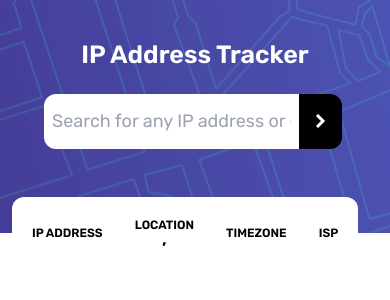
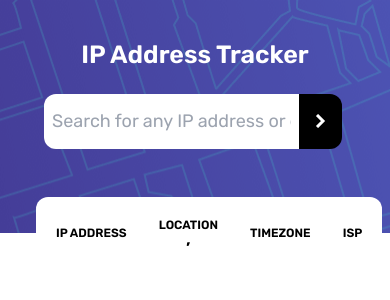
Before and after one commit to vinimercesbr/ip-address-tracker, a Vue app: page / in a window 390 px wide. Shown: the top 300 px of the page. Built offline with nearby package versions, Linux system fonts and the light colour scheme; no server answers.

Commit message:
responsividade

```diff
--- a/src/components/Form.vue
+++ b/src/components/Form.vue
@@ -1,5 +1,5 @@
 <template>
-  <div id="banner" class="items-center text-center touch-none p-6 max-mobile:p-3 m-0 desktop:h-full desktop:w-full  bg-[url('/pattern-bg-desktop.png')] max-mobile:bg-[url('/pattern-bg-mobile.png')]">
+  <div id="banner" class="items-center text-center touch-none p-6 max-mobile:p-0 m-0 desktop:h-full desktop:w-full  bg-[url('/pattern-bg-desktop.png')] max-mobile:bg-[url('/pattern-bg-mobile.png')]">
     <h1 class="text-white p-3 max-mobile:p-5 text-center font-semibold text-[25px] touch-none">IP Address Tracker</h1>
     <form class="search-form text-center flex  desktop:w-[70%] desktop:h-[25%] pt-0 ml-2 desktop:m-2 desktop:inline-flex mt-2 p-5 mb-5" @submit.prevent="submitForm">
       <input type="text" class="search-form__box p-2 rounded-l-xl focus:outline-none min-w-[65%] inline-flex h-[55px] desktop:w-full -ml-2 mb-5 desktop:m-4 touch-none;" v-model="ipInput" placeholder="Search for any IP address or domain">
--- a/src/components/IpLocator.vue
+++ b/src/components/IpLocator.vue
@@ -1,5 +1,5 @@
 <template>
-  <div id="card" class="m-8 ml-3  -mr-2 -mt-9 min-[375px]:flex absolute p-1 bg-white  rounded-xl items-center justify-items-center font-semibold text-center max-h-[60vh]  min-w-[80%] touch-none">
+  <div id="card" class="m-11 -mr-5 ml-9 -mt-9 min-[375px]:flex absolute p-1 bg-white  rounded-xl items-center justify-items-center font-semibold text-center max-h-[60vh]  min-w-[80%] touch-none">
     <div class="manager">
       <a>IP ADDRESS</a>
       <strong>
```
